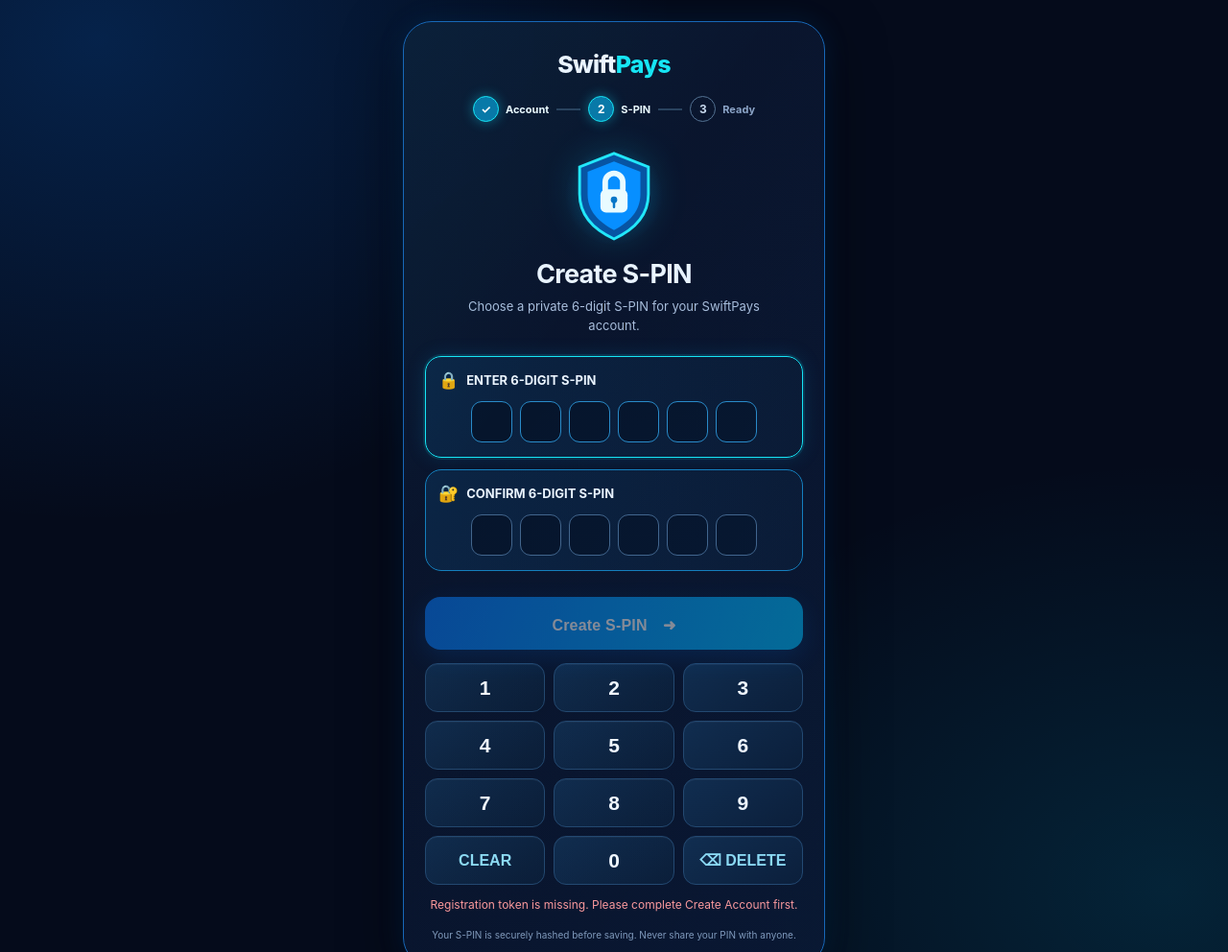
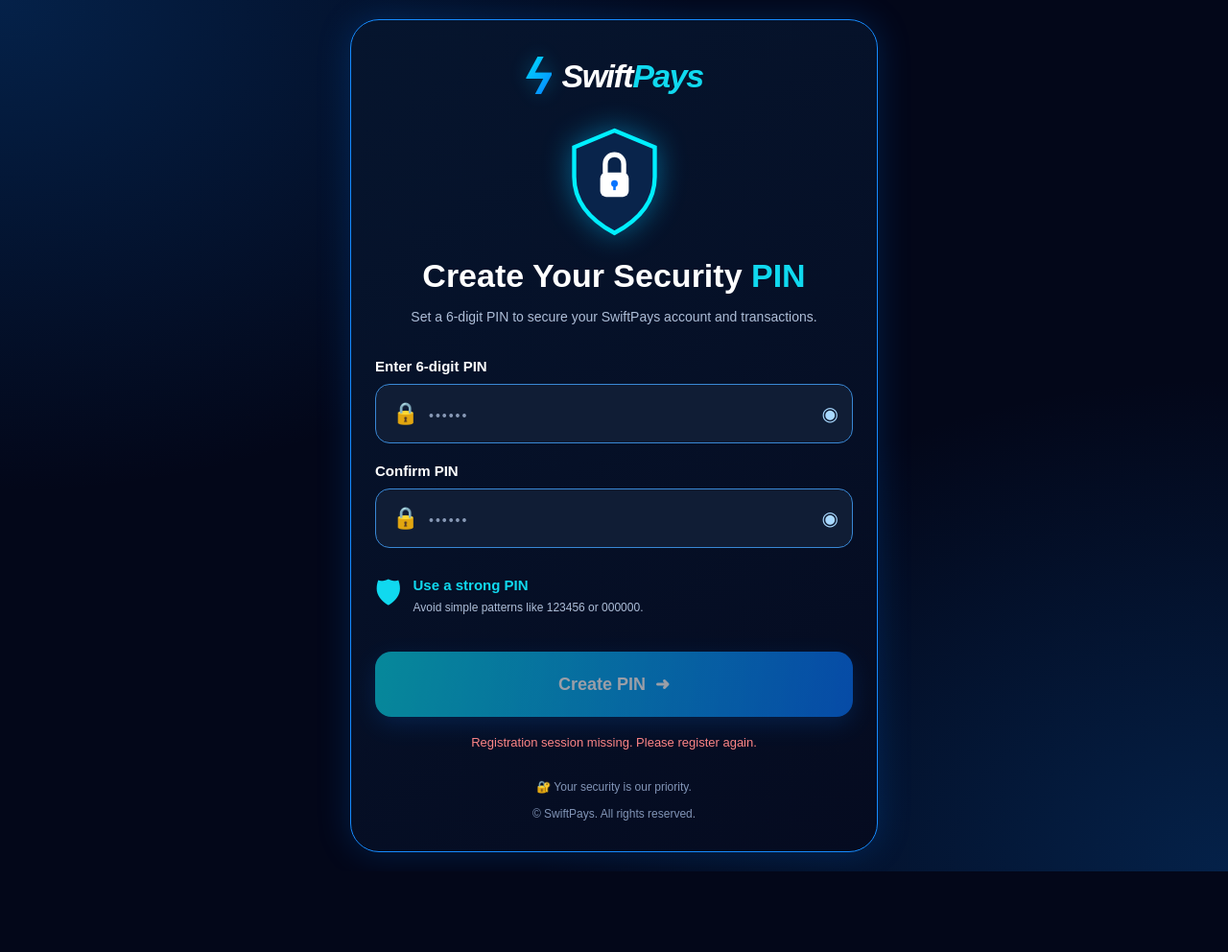
Before and after one commit to Dipanshu2011/swiftpay, a plain HTML site: page create-pin.html in a window 1280 px wide. Shown: the top 992 px of the page at 96% size. After the commit the page ends 908 px from the top, so only its background shows below. Drawn offline with Linux system fonts and the light colour scheme.

Commit message:
Update create-pin.html

```diff
--- a/create-pin.html
+++ b/create-pin.html
@@ -1,162 +1,469 @@
+
 <!DOCTYPE html>
 <html lang="en">
 <head>
 <meta charset="UTF-8">
-<meta name="viewport" content="width=device-width,initial-scale=1,viewport-fit=cover">
-<meta name="theme-color" content="#06152e">
-<title>Create S-PIN | SwiftPays</title>
+<meta name="viewport" content="width=device-width, initial-scale=1.0">
+<meta name="theme-color" content="#030719">
+<title>Create Security PIN | SwiftPays</title>
+
 <style>
-:root{color-scheme:dark;--cyan:#16e6f5;--blue:#1685ff;--ink:#061329;--muted:#a8bddb}
-*{box-sizing:border-box}
-body{margin:0;min-height:100vh;padding:22px 14px;display:flex;align-items:center;justify-content:center;background:radial-gradient(ellipse at 50% -10%,#0a4d9c 0,transparent 48%),radial-gradient(ellipse at 100% 100%,#073a76 0,transparent 42%),#020817;color:#f7fbff;font-family:Inter,system-ui,-apple-system,Segoe UI,Arial,sans-serif}
-.shell{width:min(100%,440px);padding:27px 22px 24px;border:1px solid #1acde866;border-radius:30px;background:linear-gradient(155deg,#0b1e3b,#061329 65%,#071b35);box-shadow:0 0 45px #007dff24,0 25px 70px #0009;position:relative;overflow:hidden}
-.shell:before{content:"";position:absolute;inset:0;background:linear-gradient(125deg,#0adfff0c,transparent 35%,#267dff0c);pointer-events:none}
-.brand{position:relative;text-align:center;font-weight:850;font-size:25px;letter-spacing:-.7px;margin:2px 0 18px}.brand span{color:var(--cyan)}
-.progress{display:flex;align-items:center;justify-content:center;gap:8px;margin:0 auto 24px;max-width:350px;position:relative}
-.step{display:flex;align-items:center;gap:7px;color:#8ca5c8;font-size:11px;font-weight:700;white-space:nowrap}
-.bubble{width:27px;height:27px;border-radius:50%;display:grid;place-items:center;border:1px solid #547394;color:#c7d8ed;font-size:12px}
-.step.done,.step.active{color:#eafaff}.step.done .bubble,.step.active .bubble{border-color:var(--cyan);background:#0879a8;color:white;box-shadow:0 0 13px #10dfff66}
-.line{height:2px;width:25px;background:#29435f}
-.art{width:106px;height:106px;margin:0 auto 12px;border-radius:30px;display:grid;place-items:center;background:radial-gradient(circle,#0e70ba55,transparent 70%);filter:drop-shadow(0 0 18px #00dfff35)}
-.art svg{width:100px;height:100px}
-h1{text-align:center;font-size:27px;letter-spacing:-.7px;margin:4px 0 7px}
-.sub{text-align:center;color:var(--muted);font-size:13px;line-height:1.55;margin:0 auto 22px;max-width:320px}
-.entry{border:1px solid #147fbd;border-radius:17px;padding:14px 13px 15px;margin:12px 0;background:linear-gradient(110deg,#0b2545,#0a1932);transition:.2s}
-.entry.active{border-color:var(--cyan);box-shadow:0 0 0 2px #16e6f51c,0 0 20px #0c9de52b}
-.entry-head{display:flex;align-items:center;gap:8px;font-size:13px;font-weight:750;margin-bottom:12px}
-.lock{color:var(--cyan);font-size:17px}
-.digits{display:flex;justify-content:center;gap:8px}
-.digit{height:43px;flex:1;max-width:43px;border:1px solid #42658c;border-radius:11px;display:grid;place-items:center;color:var(--cyan);font-size:22px;font-weight:800;background:#06152c}
-.entry.active .digit{border-color:#298bc9}
-.digit.filled{background:#0b4770;border-color:var(--cyan);box-shadow:inset 0 0 12px #0ddcf522}
-.action{width:100%;height:55px;border:0;border-radius:16px;margin:15px 0 14px;background:linear-gradient(100deg,#08cfe7,#087cff 60%,#344cff);color:white;font-size:16px;font-weight:850;letter-spacing:.2px;box-shadow:0 9px 24px #087cff45;cursor:pointer}
-.action:disabled{opacity:.5;cursor:not-allowed}
-.keypad{display:grid;grid-template-columns:repeat(3,1fr);gap:9px}
-.key{height:51px;border:1px solid #23476d;border-radius:13px;background:linear-gradient(145deg,#102b4b,#0a1b33);color:#f4f9ff;font-size:21px;font-weight:750;cursor:pointer;box-shadow:inset 0 1px #ffffff0b}
-.key:active{transform:scale(.97);border-color:var(--cyan);background:#10436a}
-.key.utility{color:#8edcf3;font-size:16px}.key.confirm{color:#0cf0e6;background:#063b4b;border-color:#087f93}
-.status{min-height:21px;text-align:center;font-size:12px;line-height:1.5;color:#a9c4df;margin:12px 0 3px}.status.error{color:#ff9999}.status.success{color:#55efb4}
-.note{text-align:center;color:#829ab9;font-size:10px;line-height:1.5;margin:12px 4px 0}
-@media(max-width:380px){.shell{padding:23px 15px 20px}.digits{gap:5px}.digit{height:40px;max-width:40px}.key{height:47px}.step{font-size:10px}.line{width:15px}}
+* {
+  margin: 0;
+  padding: 0;
+  box-sizing: border-box;
+}
 
+body {
+  min-height: 100vh;
+  padding: 20px 14px;
+  display: flex;
+  align-items: center;
+  justify-content: center;
+  font-family: Arial, sans-serif;
+  color: #fff;
+  background:
+    radial-gradient(ellipse at top left, #0756a955, transparent 40%),
+    radial-gradient(ellipse at bottom right, #0756a955, transparent 40%),
+    #030719;
+}
 
-/* SwiftPays unified NEON BLUE theme */
-:root{--sp-bg:#050b1b;--sp-panel:#0b1730;--sp-panel2:#0e2042;--sp-blue:#168bff;--sp-cyan:#20d9ff;--sp-text:#eaf4ff;--sp-muted:#9bb2d2;--sp-border:#1b4d83}
-html{color-scheme:dark}
-body{background:radial-gradient(ellipse at 8% 4%,#087cff35,transparent 36%),radial-gradient(ellipse at 95% 90%,#00cfff20,transparent 34%),#050b1b!important;color:var(--sp-text)!important}
-.card,.container,.shell,.panel,.section,.modal,.box{background:linear-gradient(145deg,#0b1730f5,#081329f8)!important;border-color:#1768b8!important;box-shadow:0 0 28px #078bff20,0 18px 60px #0008!important}
-button[type=submit],.submit,.action,.btn,.primary,.button-primary{background:linear-gradient(110deg,#087cff,#00bfff)!important;color:#fff!important;border-color:#20d9ff!important;box-shadow:0 8px 26px #087cff45!important}
-input,select,textarea{background:#0b1b36!important;color:#f2f8ff!important;border-color:#285889!important}
-input:focus,select:focus,textarea:focus{border-color:#20d9ff!important;box-shadow:0 0 0 3px #20d9ff22!important}
-a{color:#45dfff}
-label{color:#d7eaff}
-hr{border-color:#1b3b64}
-:focus-visible{outline:2px solid #20d9ff;outline-offset:2px}
-.sp-brand img,.logo{filter:drop-shadow(0 0 12px #00bfff55)}
-@media(max-width:600px){body{padding-left:12px!important;padding-right:12px!important}}
+.card {
+  width: 100%;
+  max-width: 550px;
+  padding: 32px 25px;
+  border: 1.5px solid #168bff;
+  border-radius: 30px;
+  background: linear-gradient(145deg,#06152e,#050b20);
+  box-shadow: 0 0 35px #087dff35;
+}
 
+.logo {
+  display: flex;
+  justify-content: center;
+  align-items: center;
+  gap: 10px;
+  margin-bottom: 25px;
+}
+
+.logo-icon {
+  font-size: 53px;
+  font-weight: 900;
+  font-style: italic;
+  line-height: 1;
+  background: linear-gradient(130deg,#00eaff,#0874ff);
+  -webkit-background-clip: text;
+  color: transparent;
+  text-shadow: 0 0 20px #00bfff55;
+}
+
+.logo-name {
+  font-size: 34px;
+  font-weight: 800;
+  font-style: italic;
+  letter-spacing: -1.5px;
+}
+
+.logo-name span {
+  color: #10d9ef;
+}
+
+.shield {
+  width: 105px;
+  height: 115px;
+  margin: 0 auto 22px;
+  display: flex;
+  align-items: center;
+  justify-content: center;
+  position: relative;
+  filter: drop-shadow(0 0 15px #00bfff77);
+}
+
+.shield svg {
+  width: 100%;
+  height: 100%;
+}
+
+h1 {
+  text-align: center;
+  font-size: clamp(25px,6vw,34px);
+  margin-bottom: 12px;
+}
+
+h1 span {
+  color: #10d9ef;
+}
+
+.subtitle {
+  text-align: center;
+  color: #aebed8;
+  font-size: 14px;
+  line-height: 1.7;
+  margin-bottom: 30px;
+}
+
+label {
+  display: block;
+  margin: 20px 0 10px;
+  font-size: 15px;
+  font-weight: 700;
+}
+
+.input-wrap {
+  position: relative;
+}
+
+input {
+  width: 100%;
+  height: 62px;
+  padding: 0 55px 0 55px;
+  border: 1.5px solid #3988d5;
+  border-radius: 15px;
+  background: #101d35;
+  color: white;
+  font-size: 23px;
+  letter-spacing: 9px;
+  outline: none;
+}
+
+input:focus {
+  border-color: #00dff5;
+  box-shadow: 0 0 0 3px #00dff522;
+}
+
+input::placeholder {
+  color: #8798b5;
+  font-size: 14px;
+  letter-spacing: 2px;
+}
+
+.lock {
+  position: absolute;
+  left: 18px;
+  top: 50%;
+  transform: translateY(-50%);
+  font-size: 22px;
+  color: #9bdcff;
+}
+
+.toggle {
+  position: absolute;
+  right: 15px;
+  top: 50%;
+  transform: translateY(-50%);
+  border: none;
+  background: transparent;
+  color: #a9d9ff;
+  font-size: 20px;
+  cursor: pointer;
+}
+
+.hint {
+  display: flex;
+  gap: 12px;
+  margin-top: 24px;
+  align-items: center;
+}
+
+.hint-icon {
+  font-size: 32px;
+  color: #10d9ef;
+}
+
+.hint strong {
+  color: #10d9ef;
+  font-size: 15px;
+}
+
+.hint p {
+  color: #aebed8;
+  font-size: 12px;
+  margin-top: 5px;
+  line-height: 1.5;
+}
+
+.submit {
+  width: 100%;
+  min-height: 68px;
+  margin-top: 30px;
+  border: none;
+  border-radius: 17px;
+  background: linear-gradient(100deg,#08d9e8,#0875ff);
+  color: white;
+  font-size: 18px;
+  font-weight: 800;
+  cursor: pointer;
+  box-shadow: 0 8px 25px #087dff44;
+}
+
+.submit:disabled {
+  opacity: .6;
+  cursor: wait;
+}
+
+.status {
+  min-height: 25px;
+  margin-top: 17px;
+  text-align: center;
+  font-size: 13px;
+  line-height: 1.5;
+}
+
+.error { color: #ff8585; }
+.success { color: #38e9ae; }
+
+.footer {
+  margin-top: 24px;
+  text-align: center;
+  color: #8295b7;
+  font-size: 12px;
+}
+
+@media(max-width:400px) {
+  .card { padding: 27px 18px; }
+  .logo-name { font-size: 29px; }
+  input { height: 58px; }
+}
 </style>
 </head>
+
 <body>
-<main class="shell">
-  <div class="brand">Swift<span>Pays</span></div>
-  <div class="progress" aria-label="Registration progress">
-    <div class="step done"><span class="bubble">✓</span><span>Account</span></div>
-    <div class="line"></div>
-    <div class="step active" id="stepPin"><span class="bubble">2</span><span>S-PIN</span></div>
-    <div class="line"></div>
-    <div class="step" id="stepReady"><span class="bubble">3</span><span>Ready</span></div>
+
+<main class="card">
+
+  <!-- SWIFTPAYS LOGO -->
+  <div class="logo">
+    <div class="logo-icon">ϟ</div>
+    <div class="logo-name">Swift<span>Pays</span></div>
   </div>
 
-  <div class="art" aria-hidden="true">
-    <svg viewBox="0 0 120 120" fill="none">
-      <path d="M60 7 103 24v34c0 27-17 44-43 56C34 102 17 85 17 58V24L60 7Z" fill="#0754a3" stroke="#22e7fa" stroke-width="3.5"/>
-      <path d="M60 17 93 30v28c0 20-12 34-33 45C39 92 27 78 27 58V30l33-13Z" fill="url(#g)"/>
-      <rect x="43" y="52" width="34" height="29" rx="7" fill="#e9fbff"/>
-      <path d="M49 52V43a11 11 0 0 1 22 0v9" stroke="#e9fbff" stroke-width="7" stroke-linecap="round"/>
-      <circle cx="60" cy="65" r="4" fill="#0877c8"/><path d="M60 68v6" stroke="#0877c8" stroke-width="3" stroke-linecap="round"/>
-      <defs><linearGradient id="g" x1="27" y1="17" x2="93" y2="103"><stop stop-color="#078fff"/><stop offset="1" stop-color="#062d70"/></linearGradient></defs>
+  <!-- SECURITY SHIELD -->
+  <div class="shield">
+    <svg viewBox="0 0 120 130" fill="none">
+      <defs>
+        <linearGradient id="shieldGradient" x1="10" y1="5" x2="110" y2="125">
+          <stop stop-color="#00EFFF"/>
+          <stop offset="1" stop-color="#0875FF"/>
+        </linearGradient>
+      </defs>
+
+      <path d="M60 5 L108 25 V60
+      C108 91 88 112 60 127
+      C32 112 12 91 12 60 V25 Z"
+      fill="#09244B"
+      stroke="url(#shieldGradient)"
+      stroke-width="5"/>
+
+      <rect x="43" y="55" width="34" height="29"
+      rx="7" fill="white"/>
+
+      <path d="M49 55 V45
+      C49 30 71 30 71 45 V55"
+      stroke="white" stroke-width="6"
+      stroke-linecap="round"/>
+
+      <circle cx="60" cy="68" r="4" fill="#0875FF"/>
+      <path d="M60 70 V76" stroke="#0875FF" stroke-width="3"/>
     </svg>
   </div>
-  <h1 id="heading">Create S-PIN</h1>
-  <p class="sub" id="subheading">Set a private 6-digit S-PIN to secure your SwiftPays account.</p>
 
-  <section class="entry active" id="newPanel">
-    <div class="entry-head"><span class="lock">🔒</span> ENTER 6-DIGIT S-PIN</div>
-    <div class="digits" id="newDigits" aria-label="New PIN"></div>
-  </section>
-  <section class="entry" id="confirmPanel">
-    <div class="entry-head"><span class="lock">🔐</span> CONFIRM 6-DIGIT S-PIN</div>
-    <div class="digits" id="confirmDigits" aria-label="Confirm PIN"></div>
-  </section>
+  <h1>Create Your Security <span>PIN</span></h1>
 
-  <button class="action" id="create" type="button" disabled>Create S-PIN　➜</button>
-  <div class="keypad" aria-label="Secure numeric keypad">
-    <button class="key" data-digit="1">1</button><button class="key" data-digit="2">2</button><button class="key" data-digit="3">3</button>
-    <button class="key" data-digit="4">4</button><button class="key" data-digit="5">5</button><button class="key" data-digit="6">6</button>
-    <button class="key" data-digit="7">7</button><button class="key" data-digit="8">8</button><button class="key" data-digit="9">9</button>
-    <button class="key utility" id="clear">CLEAR</button><button class="key" data-digit="0">0</button><button class="key utility" id="back">⌫ DELETE</button>
+  <p class="subtitle">
+    Set a 6-digit PIN to secure your SwiftPays
+    account and transactions.
+  </p>
+
+  <form id="pinForm">
+
+    <label for="pin">Enter 6-digit PIN</label>
+    <div class="input-wrap">
+      <span class="lock">🔒</span>
+      <input
+        id="pin"
+        type="password"
+        inputmode="numeric"
+        maxlength="6"
+        minlength="6"
+        placeholder="••••••"
+        autocomplete="new-password"
+        required>
+      <button class="toggle" type="button"
+        onclick="togglePin('pin',this)">◉</button>
+    </div>
+
+    <label for="confirmPin">Confirm PIN</label>
+    <div class="input-wrap">
+      <span class="lock">🔒</span>
+      <input
+        id="confirmPin"
+        type="password"
+        inputmode="numeric"
+        maxlength="6"
+        minlength="6"
+        placeholder="••••••"
+        autocomplete="new-password"
+        required>
+      <button class="toggle" type="button"
+        onclick="togglePin('confirmPin',this)">◉</button>
+    </div>
+
+    <div class="hint">
+      <div class="hint-icon">🛡</div>
+      <div>
+        <strong>Use a strong PIN</strong>
+        <p>Avoid simple patterns like 123456 or 000000.</p>
+      </div>
+    </div>
+
+    <button class="submit" id="submitBtn" type="submit">
+      Create PIN &nbsp;➜
+    </button>
+
+  </form>
+
+  <div class="status" id="status" role="status"></div>
+
+  <div class="footer">
+    🔐 Your security is our priority.
+    <br><br>
+    © SwiftPays. All rights reserved.
   </div>
-  <p class="status" id="status" role="status" aria-live="polite"></p>
-  <p class="note">Your S-PIN is securely hashed before saving. Never share your PIN with anyone.</p>
+
 </main>
+
 <script>
 "use strict";
-const API_BASE="https://swiftpay-api-6azu.onrender.com";
-const params=new URLSearchParams(location.search);
-let setupToken=params.get("token")||sessionStorage.getItem("swiftpays_setup_token")||"";
-let pin="",confirmPin="",stage="new",busy=false;
-const $=id=>document.getElementById(id);
-function say(text,type=""){const el=$("status");el.textContent=text;el.className="status "+type;}
-function draw(target,value){
-  const el=$(target);el.innerHTML="";
-  for(let i=0;i<6;i++){const box=document.createElement("span");box.className="digit"+(i<value.length?" filled":"");box.textContent=i<value.length?"●":"";el.appendChild(box);}
+
+const API = "https://swiftpay-api-6azu.onrender.com";
+
+const form = document.getElementById("pinForm");
+const pinInput = document.getElementById("pin");
+const confirmInput = document.getElementById("confirmPin");
+const submitBtn = document.getElementById("submitBtn");
+const statusBox = document.getElementById("status");
+
+function showStatus(message, type = "") {
+  statusBox.textContent = message;
+  statusBox.className = "status " + type;
 }
-function render(){
-  draw("newDigits",pin);draw("confirmDigits",confirmPin);
-  $("newPanel").classList.toggle("active",stage==="new");
-  $("confirmPanel").classList.toggle("active",stage==="confirm");
-  $("create").disabled=!(pin.length===6&&confirmPin.length===6&&!busy);
-  $("heading").textContent=stage==="new"?"Create S-PIN":"Confirm S-PIN";
-  $("subheading").textContent=stage==="new"?"Choose a private 6-digit S-PIN for your SwiftPays account.":"Enter the same 6 digits again to confirm your S-PIN.";
+
+function togglePin(id, button) {
+  const input = document.getElementById(id);
+  input.type = input.type === "password" ? "text" : "password";
+  button.textContent = input.type === "password" ? "◉" : "◎";
 }
-document.querySelectorAll("[data-digit]").forEach(button=>button.addEventListener("click",()=>{
-  if(busy)return;
-  if(stage==="new"){if(pin.length>=6)return;pin+=button.dataset.digit;if(pin.length===6){stage="confirm";say("Now confirm your 6-digit S-PIN.");}}
-  else{if(confirmPin.length>=6)return;confirmPin+=button.dataset.digit;if(confirmPin.length===6)say(pin===confirmPin?"S-PIN confirmed. Tap Create S-PIN to finish.":"PIN does not match. Clear confirmation and try again.",pin===confirmPin?"success":"error");}
-  render();
-}));
-$("clear").addEventListener("click",()=>{if(busy)return;if(stage==="new")pin="";else confirmPin="";render();say("");});
-$("back").addEventListener("click",()=>{if(busy)return;if(stage==="new")pin=pin.slice(0,-1);else confirmPin=confirmPin.slice(0,-1);render();});
-$("newPanel").addEventListener("click",()=>{if(!busy){stage="new";render();}});
-$("confirmPanel").addEventListener("click",()=>{if(!busy&&pin.length===6){stage="confirm";render();}});
-$("create").addEventListener("click",async()=>{
-  if(busy)return;
-  if(!setupToken){say("Registration token is missing or expired. Please register again.","error");return;}
-  if(pin.length!==6||confirmPin.length!==6){say("Please enter and confirm all 6 digits.","error");return;}
-  if(pin!==confirmPin){confirmPin="";stage="confirm";render();say("S-PIN does not match. Please confirm again.","error");return;}
-  busy=true;$("create").disabled=true;$("create").textContent="Securing Your Account...";say("Saving your S-PIN securely...");
-  try{
-    const response=await fetch(API_BASE+"/auth/setup-pin",{method:"POST",headers:{"Content-Type":"application/json"},body:JSON.stringify({setup_token:setupToken,pin})});
-    const result=await response.json().catch(()=>({detail:"Invalid server response."}));
-    if(!response.ok)throw new Error(result.detail||"Could not save S-PIN.");
-    if(!result.token)throw new Error("Account session was not returned. Please contact support.");
-    localStorage.setItem("swiftpays_token",result.token);
-    sessionStorage.setItem("swiftpays_token",result.token);
+
+[pinInput, confirmInput].forEach(input => {
+  input.addEventListener("input", () => {
+    input.value = input.value.replace(/\D/g, "").slice(0, 6);
+  });
+});
+
+// Get registration setup token
+const params = new URLSearchParams(window.location.search);
+
+let setupToken =
+  params.get("token") ||
+  sessionStorage.getItem("swiftpays_setup_token");
+
+if (!setupToken) {
+  showStatus(
+    "Registration session missing. Please register again.",
+    "error"
+  );
+  submitBtn.disabled = true;
+}
+
+form.addEventListener("submit", async function(event) {
+  event.preventDefault();
+
+  const pin = pinInput.value.trim();
+  const confirmPin = confirmInput.value.trim();
+
+  if (!setupToken) {
+    showStatus("Registration session expired. Please register again.", "error");
+    return;
+  }
+
+  if (!/^[0-9]{6}$/.test(pin)) {
+    showStatus("Please enter a valid 6-digit PIN.", "error");
+    return;
+  }
+
+  if (pin !== confirmPin) {
+    showStatus("Both PINs do not match.", "error");
+    return;
+  }
+
+  if (pin === "123456" || pin === "000000" ||
+      pin === "111111" || pin === "654321") {
+    showStatus("Please choose a stronger PIN.", "error");
+    return;
+  }
+
+  submitBtn.disabled = true;
+  submitBtn.textContent = "Creating Secure PIN...";
+  showStatus("Please wait. Securing your account...");
+
+  try {
+    const response = await fetch(API + "/auth/setup-pin", {
+      method: "POST",
+      headers: {
+        "Content-Type": "application/json"
+      },
+      body: JSON.stringify({
+        setup_token: setupToken,
+        pin: pin
+      })
+    });
+
+    const result = await response.json().catch(() => ({}));
+
+    if (!response.ok) {
+      throw new Error(
+        result.detail || "Unable to create PIN. Please try again."
+      );
+    }
+
+    if (!result.token) {
+      throw new Error("Account created, but login token was not returned.");
+    }
+
+    // Save authenticated session
+    localStorage.setItem("swiftpays_token", result.token);
+
+    if (result.user) {
+      localStorage.setItem(
+        "swiftpays_user",
+        JSON.stringify(result.user)
+      );
+    }
+
     sessionStorage.removeItem("swiftpays_setup_token");
-    history.replaceState({},"",location.pathname);
-    $("stepReady").classList.add("done");
-    $("stepReady").querySelector(".bubble").textContent="✓";
-    say("S-PIN created successfully. Opening your dashboard...","success");
-    $("create").textContent="Account Ready ✓";
-    setTimeout(()=>location.replace("/dashboard"),900);
-  }catch(error){
-    say(error.message||"Something went wrong. Please try again.","error");
-    busy=false;$("create").textContent="Create S-PIN　➜";render();
+
+    showStatus(
+      "Your PIN is created successfully! Redirecting...",
+      "success"
+    );
+
+    submitBtn.textContent = "PIN Created ✓";
+
+    setTimeout(() => {
+      window.location.replace("/dashboard.html");
+    }, 1200);
+
+  } catch (error) {
+    showStatus(
+      error.message || "Something went wrong. Please try again.",
+      "error"
+    );
+
+    submitBtn.disabled = false;
+    submitBtn.textContent = "Create PIN ➜";
   }
 });
-render();
-if(!setupToken)say("Registration token is missing. Please complete Create Account first.","error");
 </script>
+
 </body>
 </html>
```
